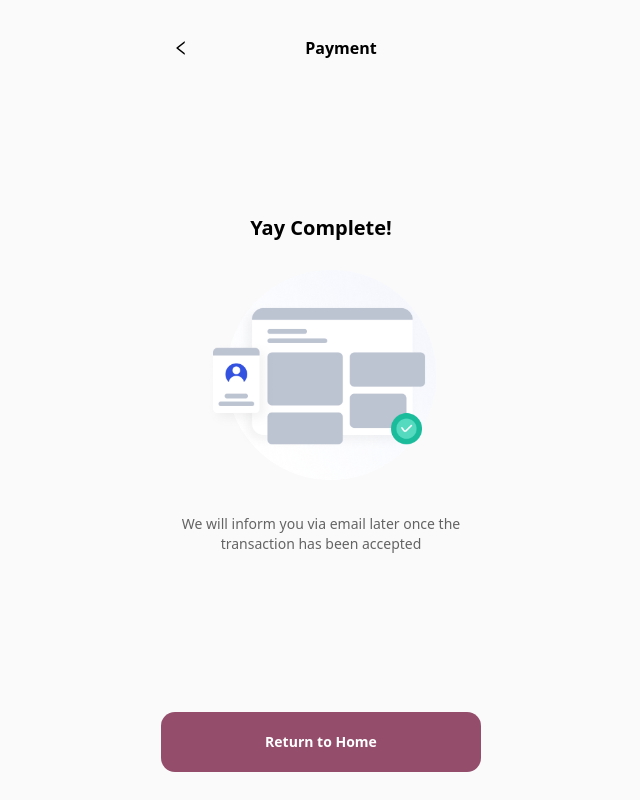
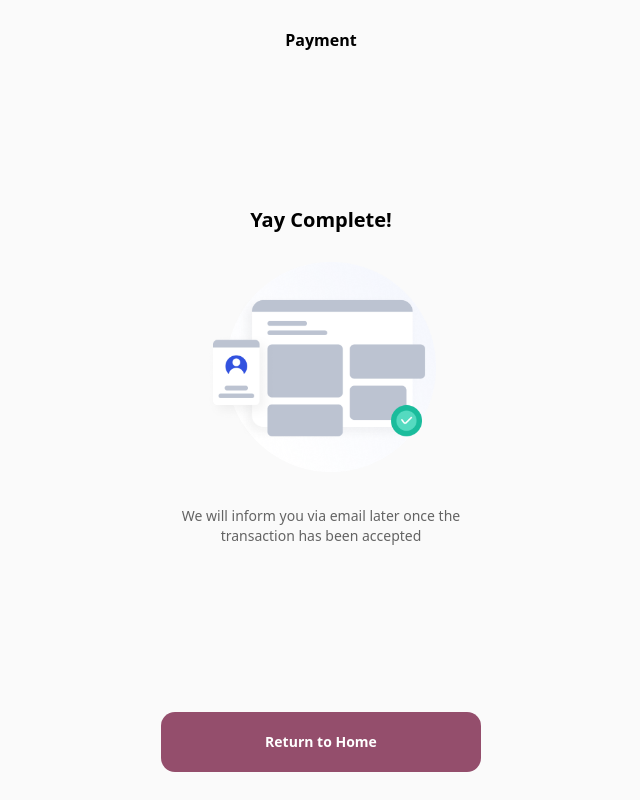
Before and after one commit to sgitwhyd/tailwind-shopcut, a Next.js app: page /success in a window 1280 px wide. Shown: the whole page, without its empty margins (319-959 px from the left). Built offline with nearby package versions, Linux system fonts and the light colour scheme.

Commit message:
feat: fix success page

```diff
--- a/pages/success.jsx
+++ b/pages/success.jsx
@@ -16,15 +16,8 @@ export default function Success() {
   return (
     <div className="flex h-screen flex-col items-center justify-between bg-item-list py-7">
       <div className=" flex w-full flex-col px-8 md:w-96">
-        <div className="flex w-full items-center ">
-          <Link href={"/cart"} passHref>
-            <div className="z-10 flex h-10 w-10 cursor-pointer items-center justify-center rounded-md">
-              <AiOutlineLeft size={18} />
-            </div>
-          </Link>
-          <div className="w-[280px] text-center text-base font-bold">
-            Payment
-          </div>
+        <div className="flex w-full items-center justify-center ">
+          <div className="text-center text-base font-bold">Payment</div>
         </div>
       </div>
       {isLoading ? (
```
